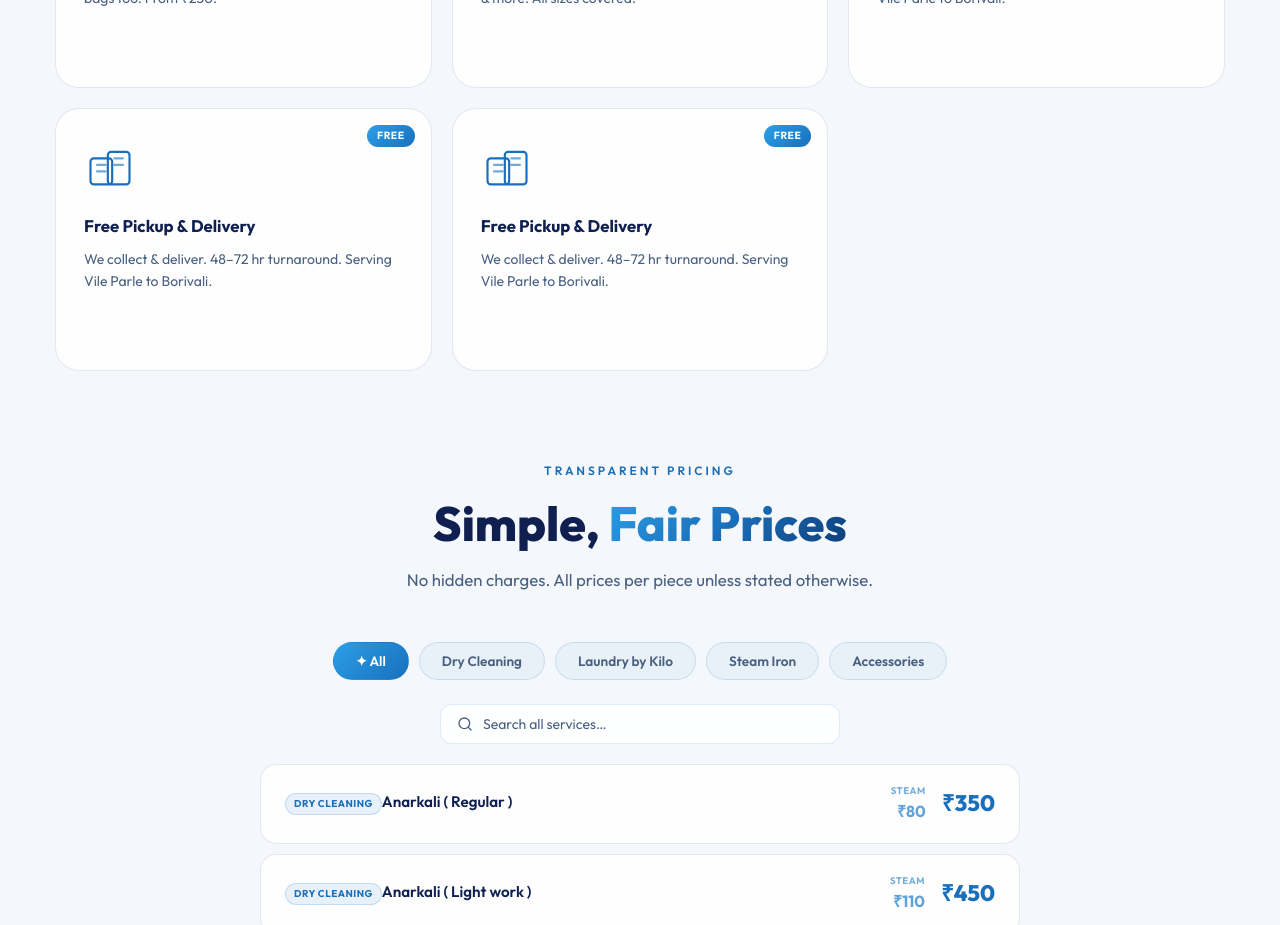
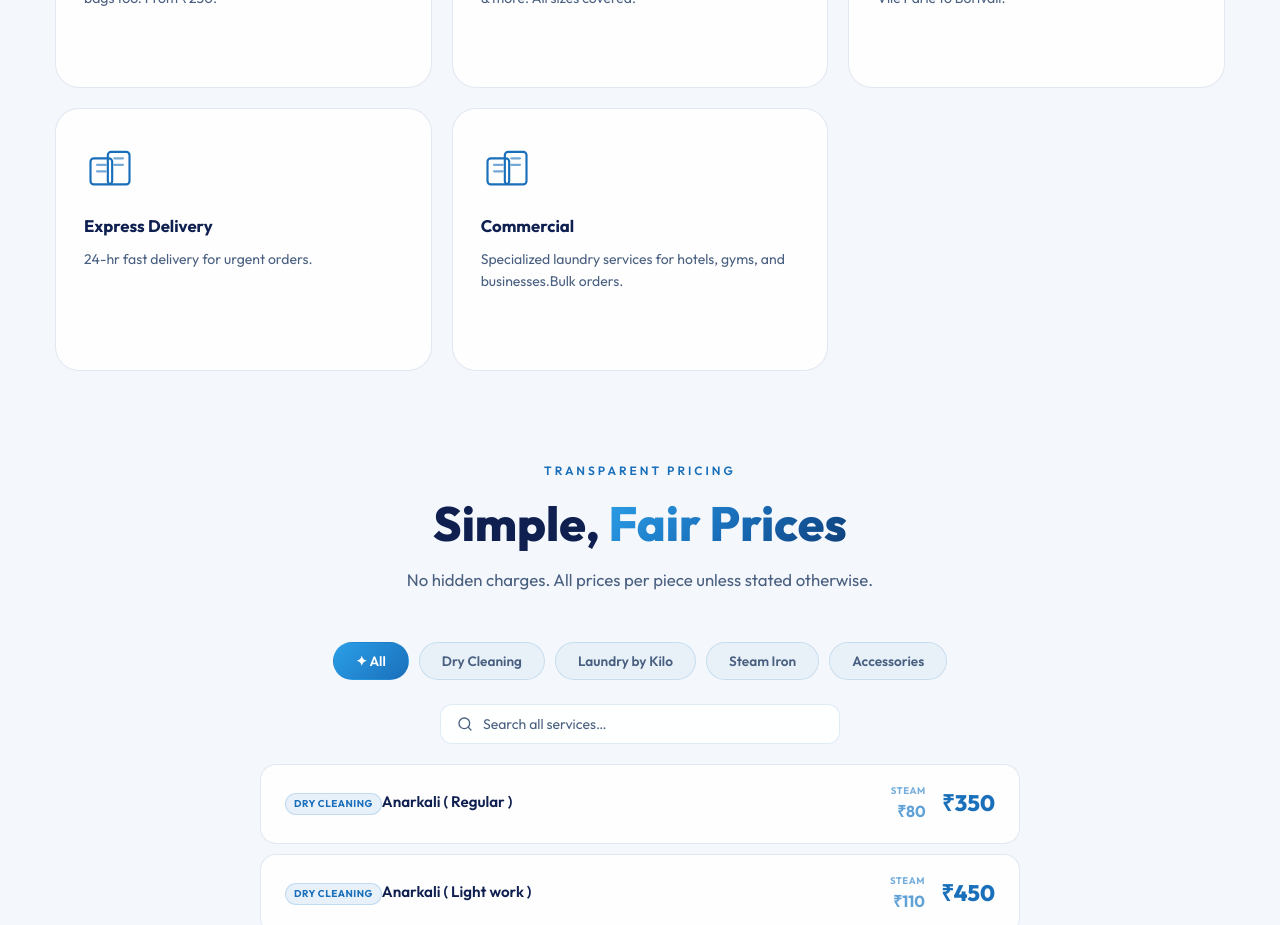
Before and after one commit to mxnxsh/super-dry, a React (Vite) app: page / in a window 1280 px wide. Shown: the part 1580-2505 px from the top of the page. Built offline with nearby package versions, Linux system fonts and the light colour scheme.

Commit message:
changes in services

```diff
--- a/src/components/Services.jsx
+++ b/src/components/Services.jsx
@@ -89,9 +89,8 @@ const services = [
         <path d="M28 16h8M28 22h8" stroke="currentColor" strokeWidth="2" strokeLinecap="round" opacity="0.6" />
       </svg>
     ),
-    title: 'Free Pickup & Delivery',
-    desc: 'We collect & deliver. 48–72 hr turnaround. Serving Vile Parle to Borivali.',
-    tag: 'Free',
+    title: 'Express Delivery',
+    desc: '24-hr fast delivery for urgent orders.',
   },
   {
     icon: (
@@ -102,9 +101,8 @@ const services = [
         <path d="M28 16h8M28 22h8" stroke="currentColor" strokeWidth="2" strokeLinecap="round" opacity="0.6" />
       </svg>
     ),
-    title: 'Free Pickup & Delivery',
-    desc: 'We collect & deliver. 48–72 hr turnaround. Serving Vile Parle to Borivali.',
-    tag: 'Free',
+    title: 'Commercial',
+    desc: 'Specialized laundry services for hotels, gyms, and businesses.Bulk orders. ',
   },
 ]
 
```
